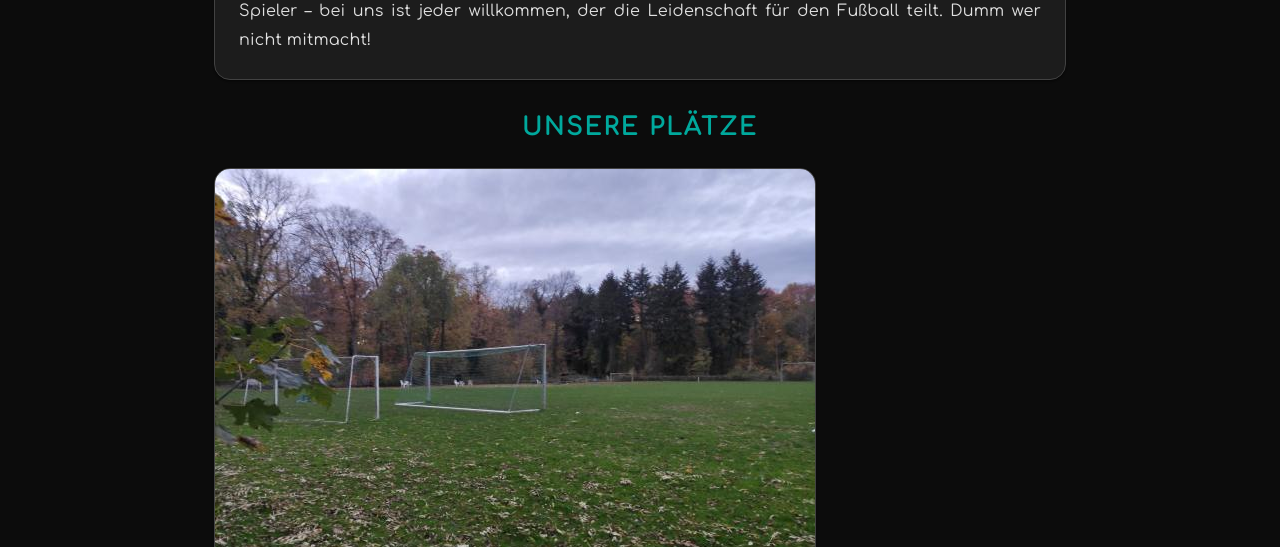
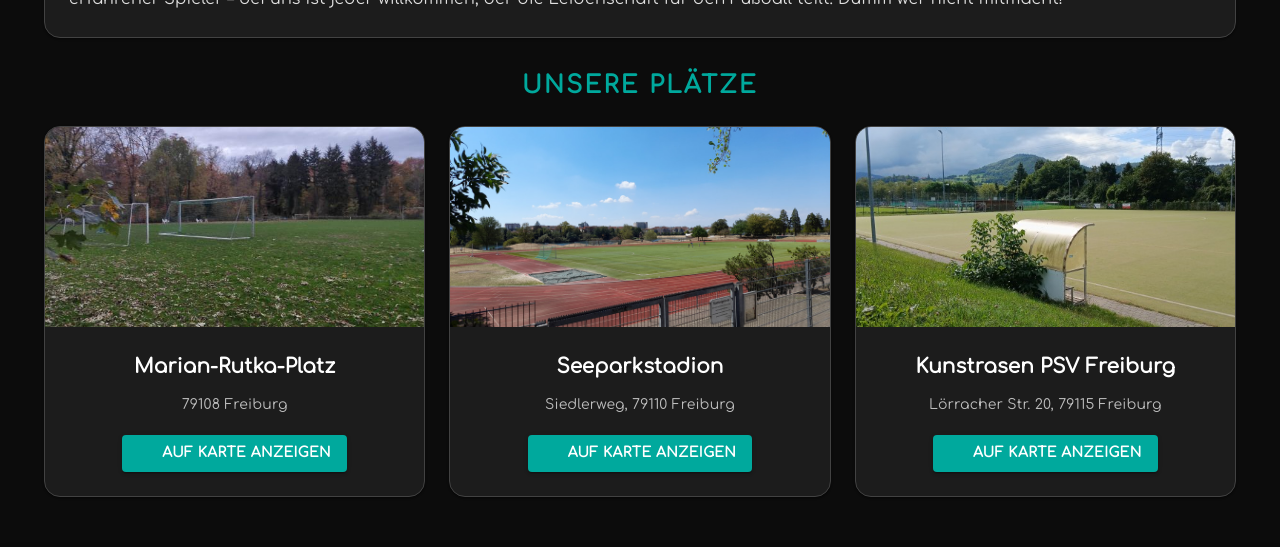
Before and after one commit to Csaern/bunteliga-freiburg, a React (Create React App) app in the folder Website/: page /plaetze in a window 1280 px wide. Shown: the part 393-940 px from the top of the page. Built offline with nearby package versions, Linux system fonts and the light colour scheme; no server answers; some icons are missing.

Commit message:
Chngend small detailS

```diff
--- a/Website/src/pages/ResultsPage.js
+++ b/Website/src/pages/ResultsPage.js
@@ -124,9 +124,9 @@ const ResultsPage = () => {
 
       <DynamicFixtureList
         title="Alle Spiele"
-        details={true}
+        details={false}
         seasonId={selectedSeasonId}
-        showType="results"
+        showType="all"
       />
     </Container>
   );
--- a/Website/src/pages/TeamDetailPage.js
+++ b/Website/src/pages/TeamDetailPage.js
@@ -413,7 +413,7 @@ const TeamDetailPage = () => {
           <Grid item>
             <DynamicFixtureList
               title="ERGEBNISSE"
-              details={true}
+              details={false}
               seasonId={selectedSeasonId}
               showType="results"
               userTeamId={teamId}
--- a/Website/src/pages/VenuesPage.js
+++ b/Website/src/pages/VenuesPage.js
@@ -61,7 +61,8 @@ const VenueCard = ({ venue }) => {
         alt={`Bild von ${venue.name}`}
         sx={{
           width: '100%',
-          aspectRatio: '4 / 3', // Stellt ein 4:3 Seitenverhältnis sicher
+          height: { xs: 'auto', sm: '200px' }, // Mobile: auto, Desktop: feste Höhe
+          aspectRatio: { xs: '4 / 3', sm: 'auto' }, // Mobile: 4:3, Desktop: auto
           objectFit: 'cover',   // Füllt den Bereich, schneidet bei Bedarf ab
           display: 'block',     // Verhindert unerwünschten Leerraum unter dem Bild
         }}
@@ -111,7 +112,7 @@ const VenuesPage = () => {
   const isMobile = useMediaQuery(theme.breakpoints.down('sm'));
 
   return (
-    <Container maxWidth="md" sx={{ my: 4, px: isMobile ? 2 : 3 }}>
+    <Container maxWidth="xl" sx={{ py: 4, px: { xs: 2, sm: 3 } }}>
       <Typography
         variant={isMobile ? 'h4' : 'h3'}
         component="h1"
@@ -174,7 +175,7 @@ const VenuesPage = () => {
         variant="h5"
         sx={{
           mb: 3,
-          mt: 2,
+          mt: 4,
           color: '#00A99D',
           fontWeight: 700,
           fontFamily: 'comfortaa',
@@ -186,13 +187,34 @@ const VenuesPage = () => {
         Unsere Plätze
       </Typography>
 
-      <Grid container spacing={3}>
+      <Box
+        sx={{
+          display: 'flex',
+          flexWrap: 'wrap',
+          gap: 3,
+          justifyContent: 'center',
+        }}
+      >
         {venuesData.map((venue) => (
-          <Grid item xs={12} sm={6} md={4} key={venue.id} sx={{ display: 'flex' }}>
+          <Box
+            key={venue.id}
+            sx={{
+              width: {
+                xs: '100%', // Mobile: volle Breite
+                sm: venuesData.length === 1 ? '100%' :
+                    venuesData.length === 2 ? 'calc(50% - 12px)' :
+                    venuesData.length === 3 ? 'calc(33.333% - 16px)' :
+                    'calc(25% - 18px)' // Maximal 4 pro Zeile
+              },
+              minWidth: { sm: venuesData.length > 4 ? 'calc(25% - 18px)' : 'auto' },
+              maxWidth: { sm: venuesData.length > 4 ? 'calc(25% - 18px)' : 'none' },
+              display: 'flex',
+            }}
+          >
             <VenueCard venue={venue} />
-          </Grid>
+          </Box>
         ))}
-      </Grid>
+      </Box>
     </Container>
   );
 };
```
